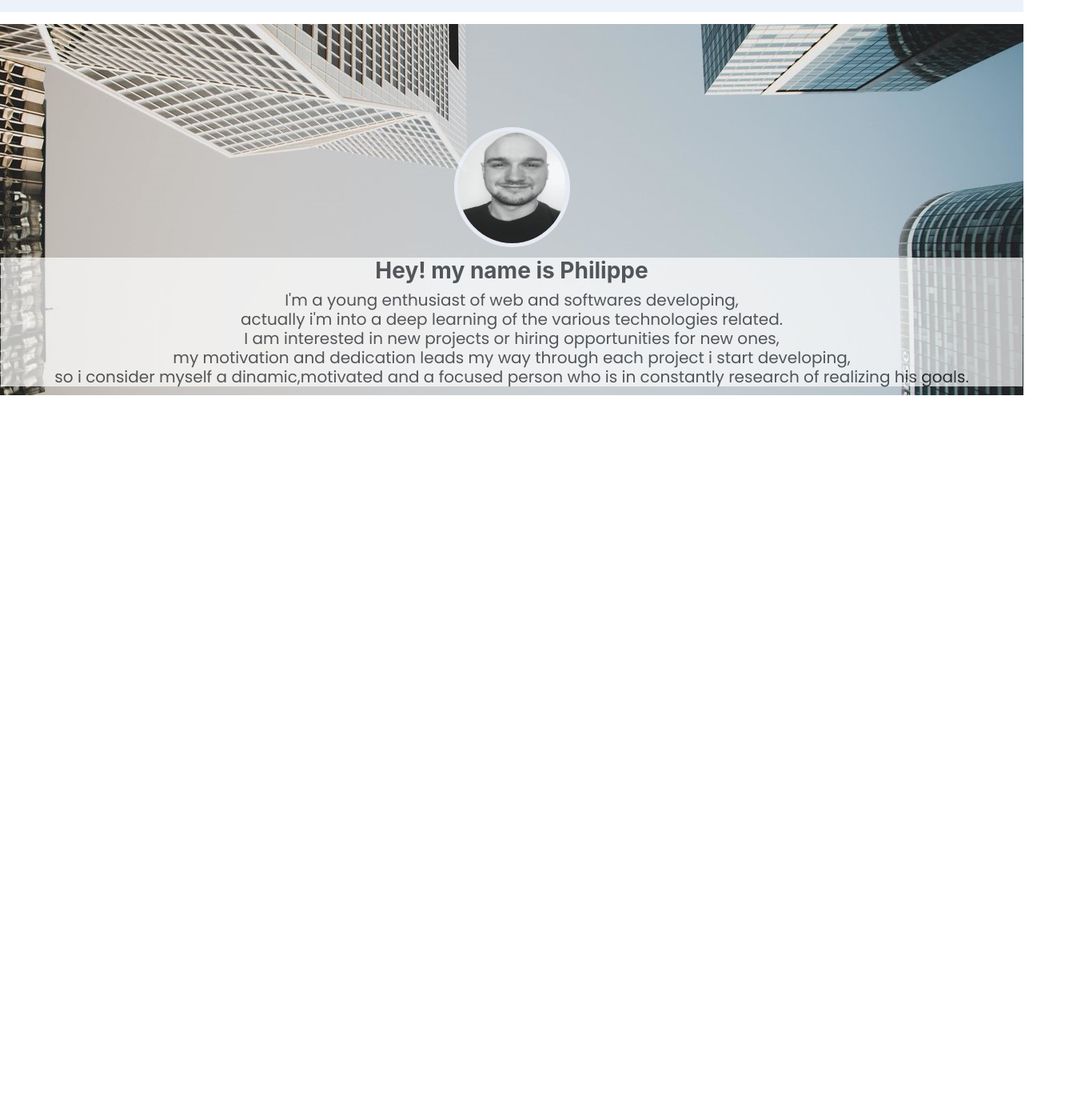
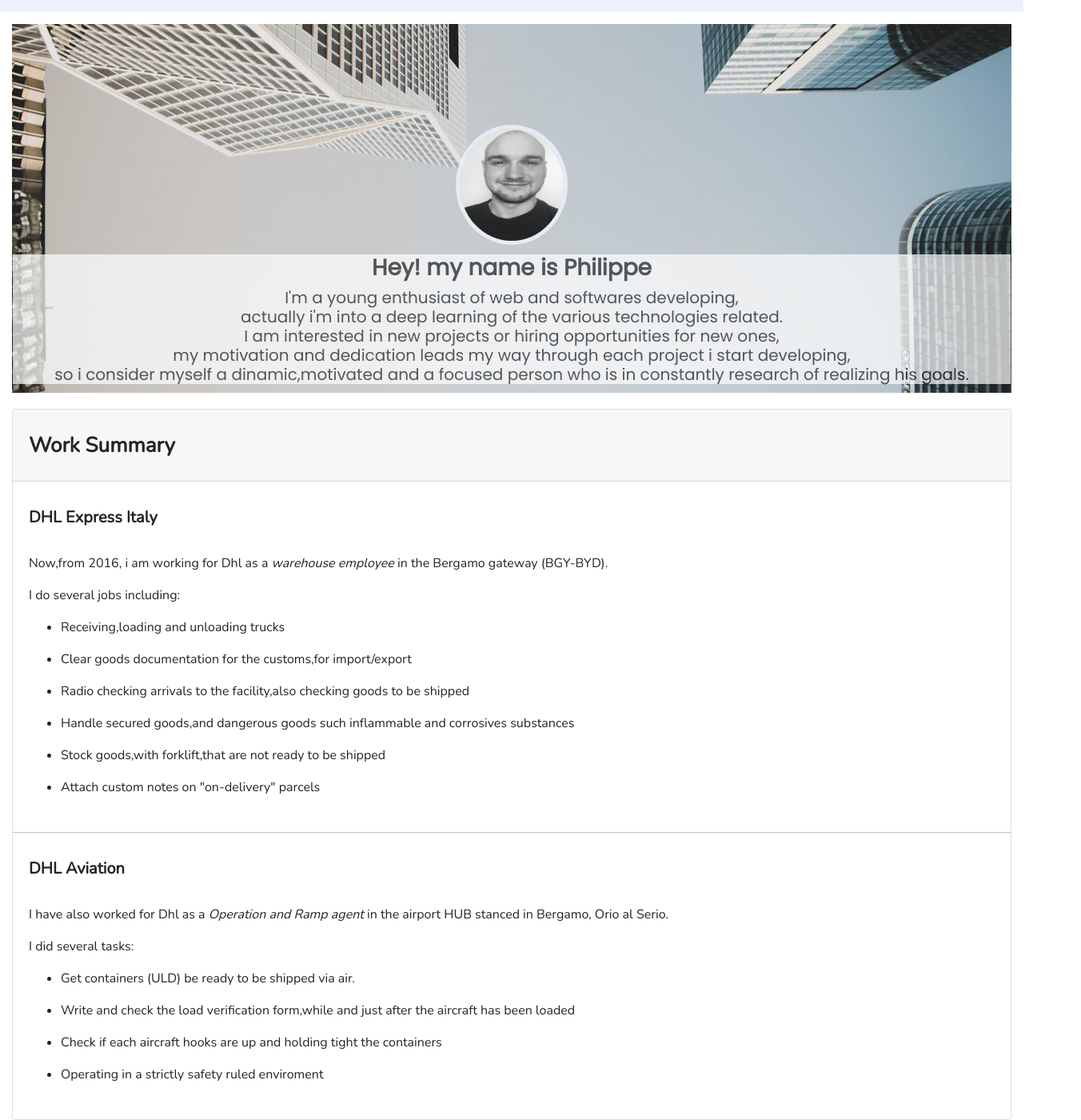
Before and after one commit to philrota/Cvwebsite, a React (Create React App) app: page / in a window 1280 px wide. Shown: the part 77-1477 px from the top of the page at 80% size, 1352 px wide, since content can reach past the window. Before the commit the page ends 800 px from the top, so only its background shows below. Built offline with nearby package versions, Linux system fonts and the light colour scheme.

Commit message:
Content
Added a set of two card classes to showcase infos.
Adjusted some styles

```diff
--- a/public/index.html
+++ b/public/index.html
@@ -2,14 +2,16 @@
 <html lang="en">
   <head>
     <meta charset="utf-8" />
-    <link rel="icon" href="%PUBLIC_URL%/favicon.ico" />
+    <link rel="icon" href="../src/images/address-card-regular.svg" />
     <meta name="viewport" content="width=device-width, initial-scale=1" />
     <meta name="theme-color" content="#000000" />
     <meta name="description"content="Web site created using create-react-app"/>
     <link rel="apple-touch-icon" href="%PUBLIC_URL%/logo192.png" />
     <link rel="manifest" href="%PUBLIC_URL%/manifest.json" />
     <link href="https://fonts.googleapis.com/css?family=Poppins&display=swap" rel="stylesheet">
-    <title>React App</title>
+    <link href="https://fonts.googleapis.com/css?family=Nunito&display=swap" rel="stylesheet">
+
+    <title>Philippe Rota resume</title>
   </head>
   <body>
     <noscript>You need to enable JavaScript to run this app.</noscript>
--- /dev/null
+++ b/src/components/Content.jsx
@@ -0,0 +1,50 @@
+import React, { Component } from 'react';
+class Content extends Component {
+    constructor(props) {
+        super(props);
+        this.state={}
+
+    }
+
+    render() {
+        return (
+            <main id="main-box" className="container-fluid">
+                <div className="card">
+                  <h5 className="card-header">Work Summary</h5>
+                    <div className="card-body">
+                      <h5 className="card-title">DHL Express Italy</h5>
+                      <p className="card-text">Now,from 2016, i am working for Dhl as a <i>warehouse employee</i> in the Bergamo gateway (BGY-BYD).<br />
+                      I do several jobs including:
+                      <ul>
+                          <li>Receiving,loading and unloading trucks</li>
+                          <li>Clear goods documentation for the customs,for import/export</li>
+                          <li>Radio checking arrivals to the facility,also checking goods to be shipped</li>
+                          <li>Handle secured goods,and dangerous goods such inflammable and corrosives substances</li>
+                          <li>Stock goods,with forklift,that are not ready to be shipped</li>
+                          <li>Attach custom notes on "on-delivery" parcels</li>
+                      </ul>
+                      </p>
+
+                    </div>
+                    <div id="card-two"class="card-body">
+                      <h5 className="card-title">DHL Aviation</h5>
+                      <p className="card-text">I have also worked for Dhl as a <i>Operation and Ramp agent</i> in the airport HUB stanced in Bergamo, Orio al Serio.<br />
+                      I did several tasks:
+                      <ul>
+                          <li>Get containers (ULD) be ready to be shipped via air.</li>
+                          <li>Write and check the load verification form,while and just after the aircraft has been loaded</li>
+                          <li>Check if each aircraft hooks are up and holding tight the containers</li>
+                          <li>Operating in a strictly safety ruled enviroment</li>
+
+                      </ul>
+                      </p>
+
+                    </div>
+                </div>
+
+            </main>
+         );
+    }
+}
+
+export default Content;
--- a/src/components/Header.jsx
+++ b/src/components/Header.jsx
@@ -4,7 +4,7 @@ class Header extends Component {
 
     render() {
         return (
-           <header style={{marginLeft:40,marginTop:20,fontFamily:'Poppins'}}>
+           <header style={{marginLeft:40,marginTop:20,fontFamily:'Nunito'}}>
                <h1 style={{color:"black"}}>Welcome!</h1>
            </header>
          );
--- a/src/components/Presentation.jsx
+++ b/src/components/Presentation.jsx
@@ -6,10 +6,10 @@ class Presentation extends Component {
     state = {  }
     render() {
         return (
-            <div id='presentation'>
-               <div id="background">
-                   <img id="propic" width="145" height="150" src={propic} alt="portrait"></img>
-                   <div id="resume">
+            <div id='presentation'className="container-fluid">
+               <div id="background"className="container-fluid">
+                   <img id="propic" width="140" height="150" src={propic} alt="portrait"></img>
+                   <div id="resume" className="container-fluid">
                        <h3><b>Hey! my name is Philippe</b></h3>
                        <h5>I'm a young enthusiast of web and softwares developing,<br />
                     actually i'm into a deep learning of the various technologies related. <br />
--- a/src/components/app.jsx
+++ b/src/components/app.jsx
@@ -1,6 +1,7 @@
 import React, { Component } from 'react';
 import Menu from "./Menu"
 import Presentation from "./Presentation"
+import Content from "./Content"
 
 
 class App extends Component {
@@ -10,6 +11,7 @@ class App extends Component {
            <div id="body">
              <Menu />
              <Presentation />
+             <Content />
 
 
 
--- a/src/index.css
+++ b/src/index.css
@@ -6,45 +6,62 @@
   margin-left: 65%;
 }
 #navbar {
-  background-color: rgba(237, 242, 250,1)
+  background-color: rgba(237, 242, 250, 1);
 }
 #presentation {
   width: 100%;
   margin: auto;
   margin-top: 15px;
-
-
-
 }
 
-#background{
+#background {
   width: 100%;
   height: 100%;
-  margin:auto;
+  margin: auto;
   background-image: url(../src/images/Urban.jpg);
   background-repeat: no-repeat;
   background-position: center;
-  padding:1px;
+  padding: 1px;
   text-align: center;
-
 }
-#propic{
+#propic {
   border-radius: 50%;
   margin-top: 10%;
   opacity: 0.85;
   border: thick solid #edf2fa;
-
-
 }
-#resume{
-
+#resume {
   background-color: white;
   opacity: 0.7;
   margin-top: 1%;
   margin-bottom: 10px;
 }
-h5{
-  line-height: 35px;
-  font-family: 'Poppins';
+h3 {
+  font-family: "Poppins";
 
 }
+h5 {
+  font-family: "Poppins";
+  line-height: 1.5;
+}
+/* Main Content */
+#main-box{
+  margin-top: 20px;
+}
+#card-two{
+  border-top:thin solid silver;
+}
+.card-text,.card-title,.card-header{
+  line-height: 2.5;
+  font-family: 'Nunito';
+}
+.card-header{
+  font-weight: 800;
+  font-size: 26px;
+  background-color: #edf2fa;
+
+}
+.card-title{
+  font-weight: 700;
+
+}
```
Also changed, not shown: src/images/address-card-regular.svg (added).
